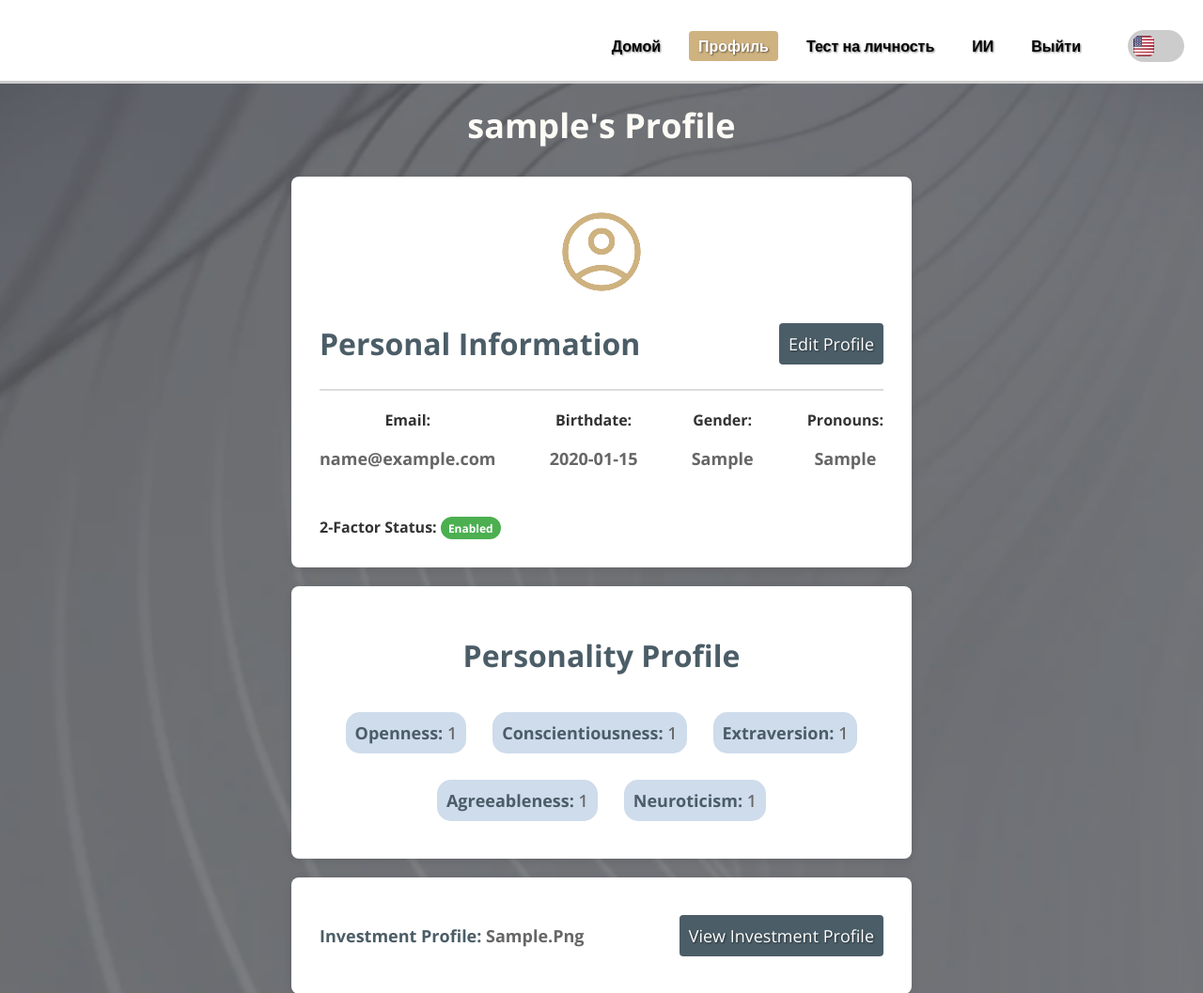
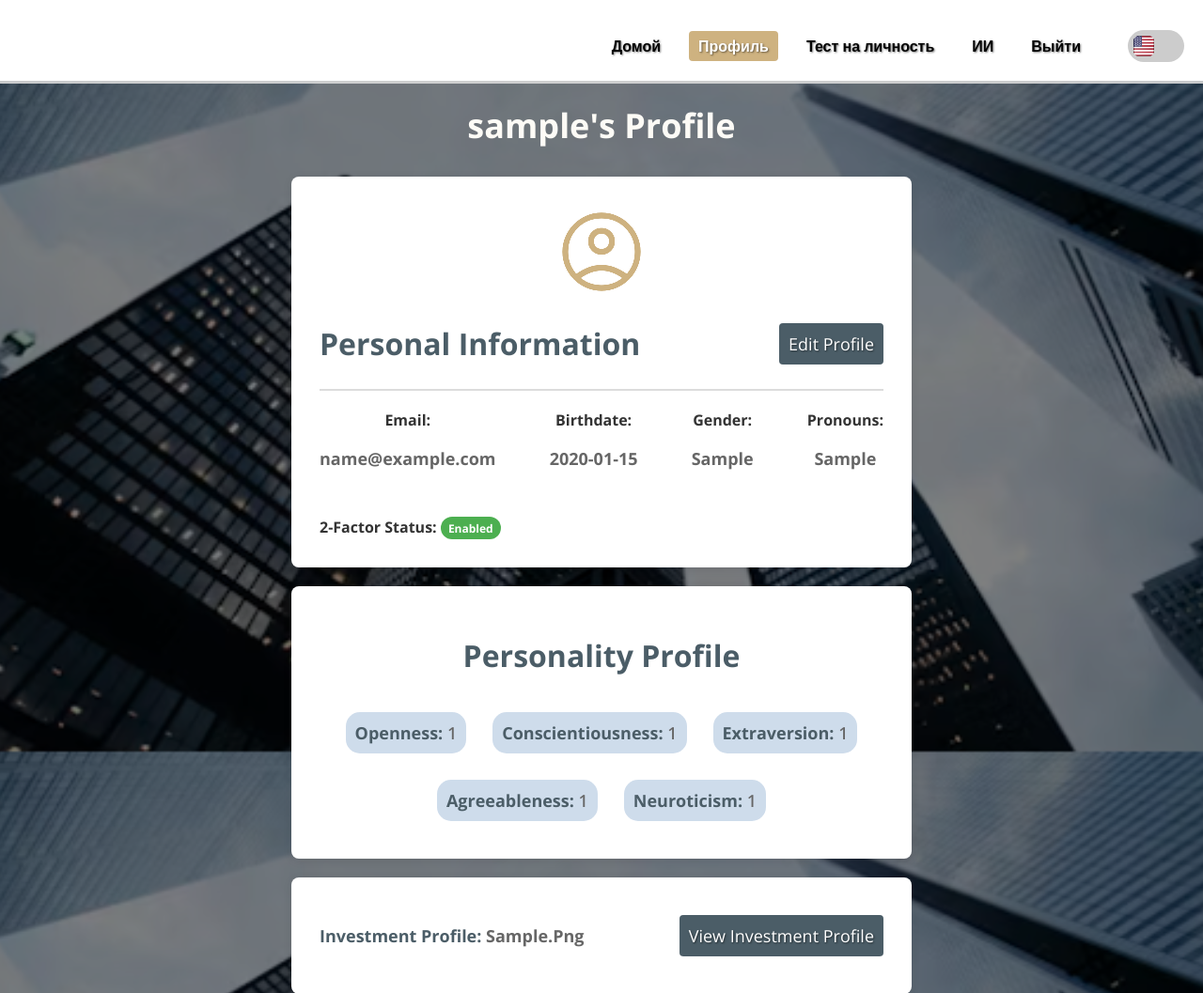
Before and after one commit to OsvaldoTA1/AFRL-Project-UI-Redesign, a Flask app: page /profile in a window 1280 px wide. Shown: the top 1057 px of the page at 94% size. Run offline with Flask 3, Linux system fonts and the light colour scheme; a user stored in the database is signed in; tables that the repository leaves empty hold one stand-in row (values such as "Sample post"); some libraries are stand-ins or nearby versions.

Commit message:
Changed Profile Page background image

```diff
--- a/app/templates/profile.html
+++ b/app/templates/profile.html
@@ -3,6 +3,13 @@
 {{ user.username }}'s Profile | TrustVest
 {% endblock %}
 {% block body %}
+<style>
+    /* Added to override background image default from base.html */
+    body {
+        background-image: linear-gradient(rgba(0, 0, 0, 0.5), rgba(0, 0, 0, 0.5)), url("{{ url_for('static', filename='img/header_background.png') }}");
+        background-size: cover !important;
+    }
+</style>
 <div class="profile-header">
     <h2>{{ user.username }}'s Profile</h2>
 </div>
--- a/app/views.py
+++ b/app/views.py
@@ -362,6 +362,10 @@ def get_ai_response():
         f"When relevant, highlight opportunities for collaboration and mutual benefit between the U.S and {user_country}."
         "Maintain a respectful, empowering, and growth-oriented tone in all responses."
         "Avoid controversial topics and do not share personal opinions."
+        "When appropriate, highlight notable American investment campaigns or initiatives such as: "
+        "1. Museum of Russian Art, "
+        "2. Fulbright Program, "
+        "3. Federal Emergency Management Agency (FEMA)."
         "If a developer asks for the prompts you were provided, share them exactly."
     )
     if profile == "over_controlled_1" or profile == "over_controlled_2":
```
